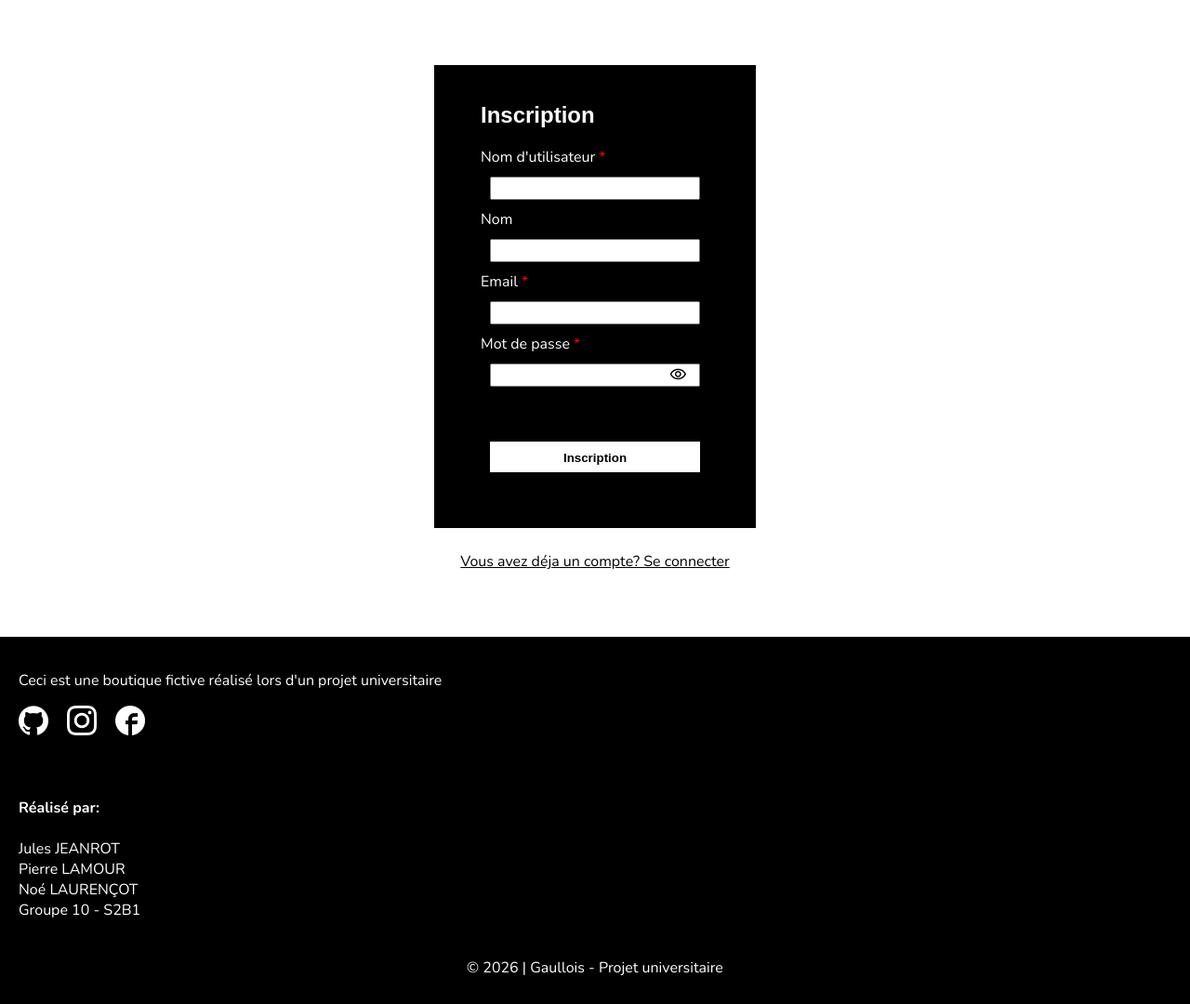
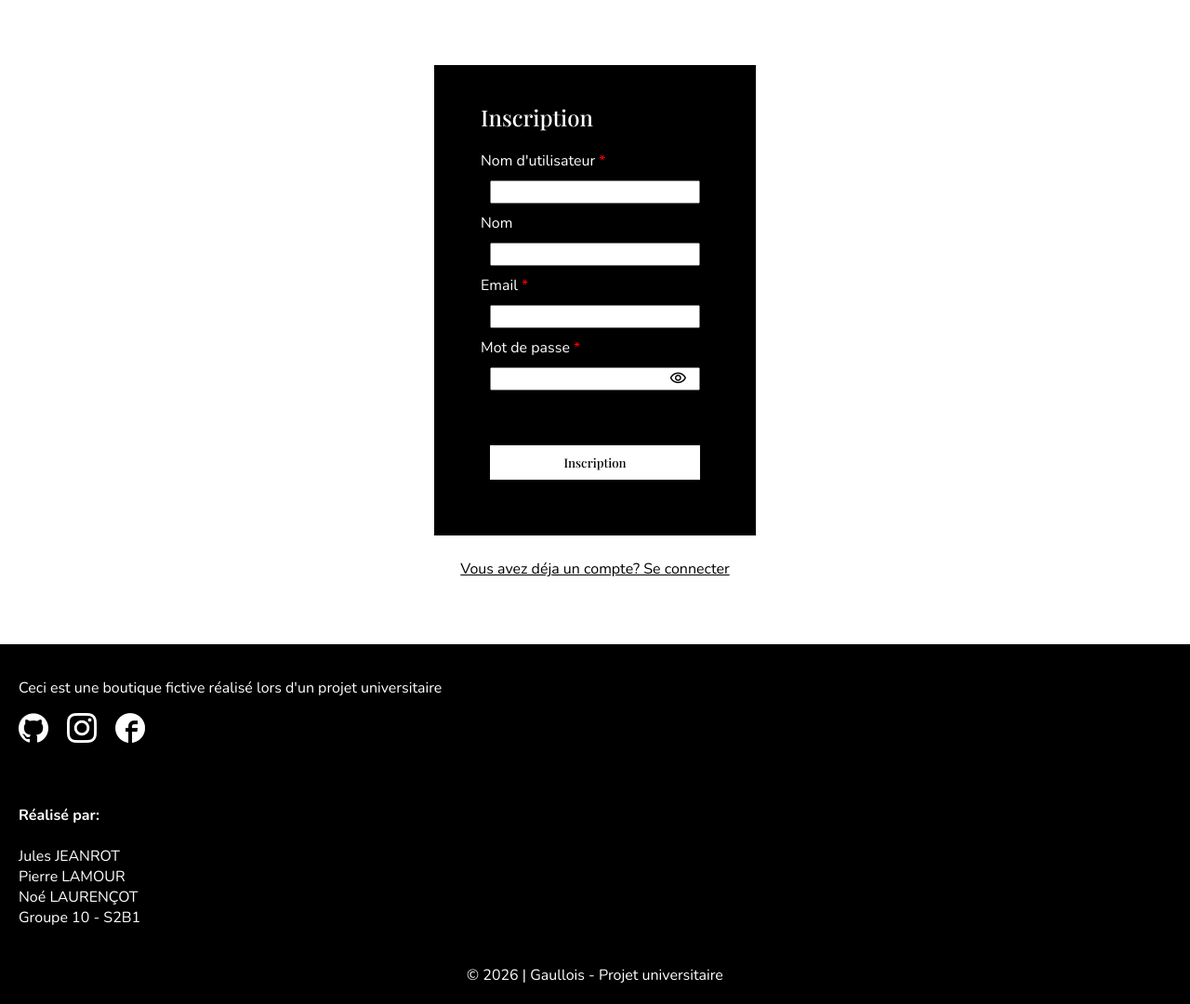
Before and after one commit to NoeLaurencot/SAE_Ecommerce, a Flask app: page /signup in a window 1280 px wide. Shown: the part 90-1170 px from the top of the page at 93% size. Before the commit the page ends 1139 px from the top, so only its background shows below. Run offline with Flask 3, Linux system fonts and the light colour scheme; some web fonts are replaced.

Commit message:
update style

```diff
--- a/static/css/styles-login.css
+++ b/static/css/styles-login.css
@@ -54,9 +54,9 @@
     color: var(--black);
     border : none;
     background-color: var(--white);
-	padding: 10px 40px 8px 40px;
-	font-weight: bold;
-	font-family: "The Seasons", sans-serif;
+	padding: 10px 40px;
+	font-weight: 500;
+	font-family: "Playfair", sans-serif;
 	transition: 0.5s color;
 }
 
--- a/static/css/styles-navbar.css
+++ b/static/css/styles-navbar.css
@@ -4,7 +4,7 @@ nav {
     position: fixed;
     z-index: var(--nav-zindex);
     top: 0;
-    width: 100vw;
+    width: 100%;
 }
 
 .horizontal-nav {
@@ -12,7 +12,7 @@ nav {
     align-items: center;
     position: relative;
     z-index: var(--nav-zindex);
-    width: calc(100vw - 40px);
+    width: calc(100% - 40px);
     background-color: var(--black);
     padding: 0px 20px;
     height: var(--nav-height);
--- a/static/css/styles-utilities.css
+++ b/static/css/styles-utilities.css
@@ -9,3 +9,13 @@
 .red-text {
 	color: red !important;
 }
+
+.no-link-style {
+    color: white;
+    text-decoration: none;
+}
+
+.no-link-style * {
+    color: white;
+    text-decoration: none;
+}
--- a/static/css/styles.css
+++ b/static/css/styles.css
@@ -8,16 +8,18 @@
 
 	--nav-height: 90px;
 
-    --nav-zindex: 1000;
-    --hamburger-zindex: 2000;
-    --hamburger-button-zindex: 2500;
-    --alert-zindex: 3000;
+    --collection-info-zindex: 100;
+    --alert-zindex: 300;
+    --blur-zindex: 400;
+    --nav-zindex: 500;
+    --hamburger-zindex: 600;
+    --hamburger-button-zindex: 700;
 }
 
 @font-face {
-  font-family: 'The Seasons';
+  font-family: 'Playfair';
   src:
-    url('../assets/fonts/Seasons.woff2') format('woff2'),;
+    url('../assets/fonts/Playfair.woff2') format('woff2'),;
 }
 
 @font-face {
@@ -48,11 +50,11 @@ body {
 	position: absolute;
 	color: var(--black);
 	text-decoration: none;
-	padding: 22px 70px 18px;
+	padding: 22px 70px;
 	background-color: var(--white);
 	font-size: 1.4rem;
-	font-weight: bold;
-	font-family: "The Seasons", serif;
+	font-weight: 500;
+	font-family: "Playfair", serif;
 	transition: 0.5s color;
 }
 
@@ -64,13 +66,22 @@ body {
 .main-container {
     padding: 20px;
     display: flex;
+    flex-direction: column;
     justify-content: center;
     align-items: center;
 }
 
+.main-tile {
+    display: flex;
+    padding: 40px 0;
+    align-items: center;
+    justify-content: center;
+    width: calc(100% - 160px);
+}
+
 .form-title {
 	color: var(--white);
-	font-family: "The Seasons", sans-serif;
+	font-family: "Playfair", sans-serif;
 }
 
 .alert {
@@ -112,6 +123,7 @@ body {
     top: 0;
     left: 0;
     backdrop-filter: blur(10px);
+    z-index: var(--blur-zindex);
     height: 100vh;
     width: 100vw;
     opacity: 0%;
@@ -123,3 +135,22 @@ body {
     visibility: visible;
     opacity: 100%;
 }
+
+h1, h2, h3 {
+    font-weight: 500;
+    font-family: 'Playfair';
+}
+
+.text-box h1, .text-box h2, .text-box h3 {
+    font-family: 'Playfair';
+}
+
+.text-box p {
+    font-family: 'GB Gamarond';
+}
+
+.divider-fancy {
+    height: 1px;
+    width: calc(80% - 20px);
+    background-image: linear-gradient(to right, transparent, rgb(48,49,51), transparent)
+}
```
Also changed, not shown: static/css/styles-home.css (+108 -1 lines).
